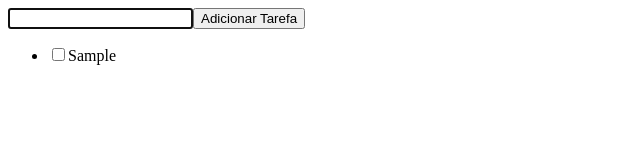
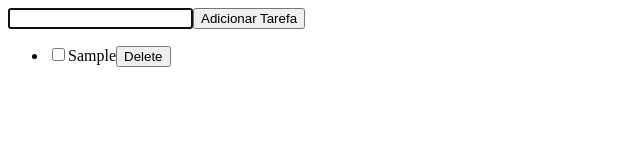
Before and after one commit to gabrielbuttendorf/to-do-list, a React (Vite) app: page / in a window 1280 px wide. Both pictures are taken after typing "Sample" into the empty fields and a click on the button "Adicionar Tarefa". Shown: the top 160 px of the page, without its empty margins (0-640 px from the left). Built offline with nearby package versions, Linux system fonts and the light colour scheme.

Commit message:
funcionalidade de deletar uma tarefa

```diff
--- a/src/App.jsx
+++ b/src/App.jsx
@@ -15,6 +15,14 @@ const App = () => {
       setInput('');
       inputElement.current.focus();
     }
+  }
+
+  function deletarTarefa({ target }) {
+    const nomeTarefaSelecionada = target.parentElement.dataset.nome;
+    const novasTarefas = tarefas.filter(
+      (tarefa) => tarefa.nome !== nomeTarefaSelecionada
+    );
+    setTarefas(novasTarefas);
   }
 
   function teclouEnter({ key }) {
@@ -56,7 +64,10 @@ const App = () => {
         {tarefas.map((tarefa) => (
           <li
             key={tarefa.nome}
-            style={tarefa.isConcluida ? { textDecoration: 'line-through' } : null}
+            data-nome={tarefa.nome}
+            style={
+              tarefa.isConcluida ? { textDecoration: 'line-through' } : null
+            }
           >
             <input
               type="checkbox"
@@ -64,7 +75,10 @@ const App = () => {
               checked={tarefa.isConcluida}
               onChange={handleCheckboxChange}
             />
+
             {tarefa.nome}
+
+            <button onClick={deletarTarefa}>Delete</button>
           </li>
         ))}
       </ul>
```
